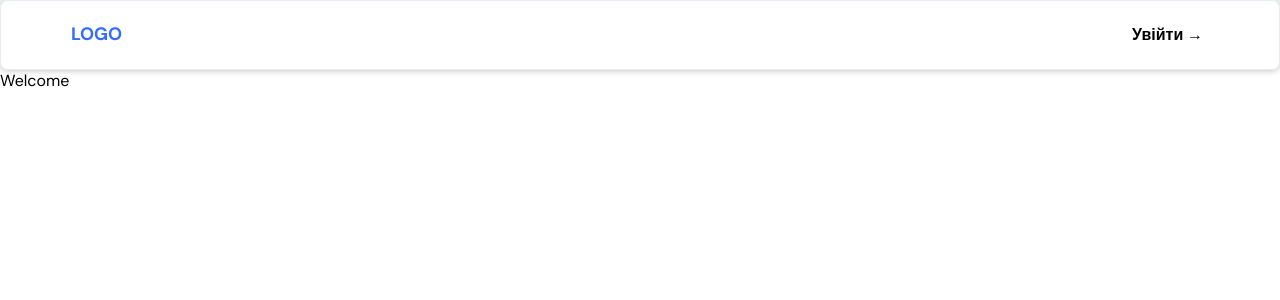
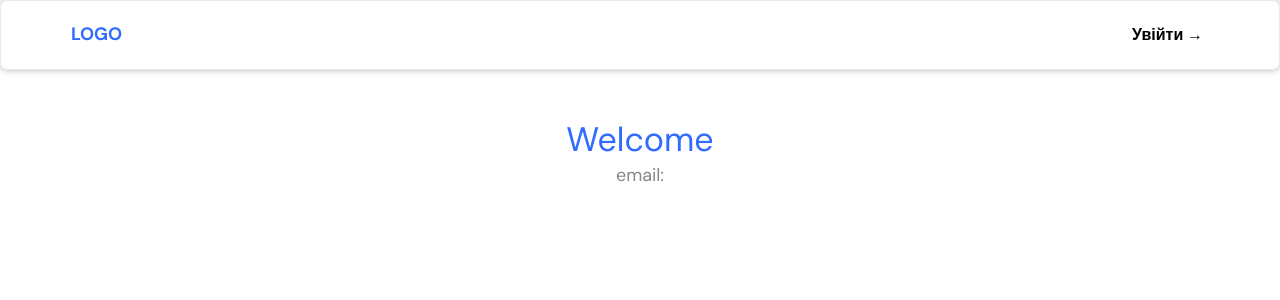
Before and after one commit to YevhenSoldatov1998/olga-lessons, a React (Create React App) app: page / in a window 1280 px wide. Shown: the top 300 px of the page. Built offline with nearby package versions, Linux system fonts and the light colour scheme.

Commit message:
first commit
:wq

:wq
wq

```diff
--- a/src/components/Header/index.tsx
+++ b/src/components/Header/index.tsx
@@ -1,15 +1,18 @@
 import classNames from 'classnames/bind';
 import React from 'react';
 import s from './index.module.scss'
-import {isAuth} from "../../helpers/auth";
 import {useNavigate} from "react-router-dom";
+import {useUserContext} from "shared/providers/UserProvider";
 
 const cx = classNames.bind(s)
 const Header = () => {
   const navigate = useNavigate()
+  const {setAuth, setUser, isAuth} = useUserContext()
   const logout = () => {
     localStorage.setItem('isAuth', JSON.stringify(false))
-    window.location.reload()
+    setAuth(false)
+    setUser(null)
+    navigate('/sign-in')
   }
   const login = () => navigate('/sign-in')
 
--- a/src/helpers/auth.ts
+++ b/src/helpers/auth.ts
@@ -1 +1,5 @@
+import {User} from "./types";
+
 export const isAuth = JSON.parse(localStorage.getItem('isAuth') || "false") || false
+export const users: Array<User> | [] = JSON.parse(localStorage.getItem('users') || "[]") || []
+export const user: User | null = JSON.parse(localStorage.getItem('user') || "null") || null
--- /dev/null
+++ b/src/helpers/regex.ts
@@ -0,0 +1 @@
+export const emailRegex = /^[\w-\.]+@([\w-]+\.)+[\w-]{2,4}$/
--- a/src/helpers/types.ts
+++ b/src/helpers/types.ts
@@ -78,3 +78,9 @@ export type OptionType = {
   label: string
   value: string
 }
+
+export type User = {
+  username: string,
+  email: string,
+  id: string
+}
--- a/src/index.tsx
+++ b/src/index.tsx
@@ -3,9 +3,15 @@ import App from './App'
 import 'scss/index.scss'
 import {ApolloProvider} from "@apollo/client";
 import client from "apollo";
+import UserProvider from "./shared/providers/UserProvider";
 
 React.createRoot(document.getElementById('root')!).render(
   <ApolloProvider client={client}>
-    <App/>
+    <UserProvider>
+      <App/>
+    </UserProvider>
   </ApolloProvider>,
 )
+
+
+export {emailRegex} from "./helpers/regex";
--- a/src/pages/Home/index.tsx
+++ b/src/pages/Home/index.tsx
@@ -1,9 +1,20 @@
 import React from 'react';
+import {useUserContext} from "shared/providers/UserProvider";
+import {Typography} from "../../components/modules";
+import {ColorEnum, TypographyVariant} from "helpers/types";
 
 const Home = () => {
+  const {user} = useUserContext()
   return (
-    <div>
-      Welcome
+    <div className='mt-5'>
+      <Typography variant={TypographyVariant.h34} color={ColorEnum.blue} className='text-center'>
+        Welcome {user?.username}
+      </Typography>
+      <Typography variant={TypographyVariant.h18} color={ColorEnum.grayscale_c4} className='text-center'>
+        email: {user?.email}
+      </Typography>
+
+
     </div>
   );
 };
--- a/src/shared/layouts/AuthLayout/index.tsx
+++ b/src/shared/layouts/AuthLayout/index.tsx
@@ -1,11 +1,16 @@
 import React from 'react';
-import {Outlet} from "react-router-dom";
+import {Navigate, Outlet} from "react-router-dom";
 import classNames from 'classnames/bind';
 import s from './index.module.scss';
+import {useUserContext} from "../../providers/UserProvider";
 
 const cx = classNames.bind(s);
 
 const AuthLayout = () => {
+  const {isAuth} = useUserContext()
+  if(isAuth) {
+    return <Navigate to='/'/>
+  }
   return (
     <section className={cx('Component')}>
       <div className={cx("Container")}>
--- /dev/null
+++ b/src/shared/providers/UserProvider/index.tsx
@@ -0,0 +1,41 @@
+import React, {createContext, Dispatch, PropsWithChildren, SetStateAction, useContext, useState} from 'react';
+import {User} from "helpers/types";
+import {isAuth as isAuthLocalStorage, user as userLocalStorage} from "helpers/auth";
+
+
+type UserContextValue = {
+  isAuth: boolean,
+  user: User | null,
+  setAuth: Dispatch<SetStateAction<boolean>>
+  setUser: Dispatch<SetStateAction<User | null>>
+}
+
+export const UserContext = createContext<UserContextValue | null>(null)
+
+
+export const useUserContext = () => {
+  const context = useContext(UserContext)
+  return context as UserContextValue
+}
+
+const UserProvider = ({children}: PropsWithChildren) => {
+  const [isAuth, setAuth] = useState<boolean>(isAuthLocalStorage)
+  const [user, setUser] = useState<User | null>(userLocalStorage)
+
+  const value = {
+    isAuth,
+    user,
+    setUser,
+    setAuth
+  }
+  return (
+    <UserContext.Provider value={value as UserContextValue}>
+      {children}
+    </UserContext.Provider>
+  )
+}
+export default UserProvider;
+
+// <UserProvider>
+//   <App/>
+// </UserProvider>
```
Also changed, not shown: src/components/Routes/PrivateRoute.tsx (added, +13 -0 lines), src/types/index.ts (+5 -2 lines).
